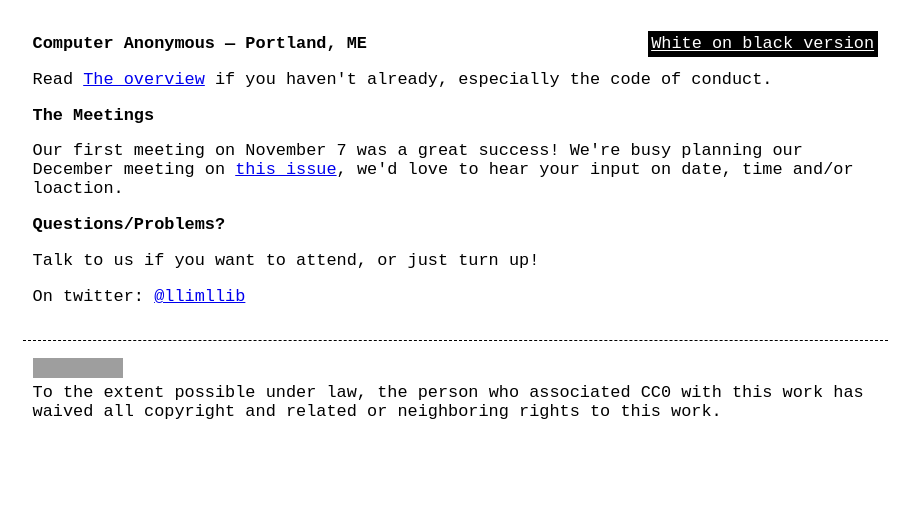
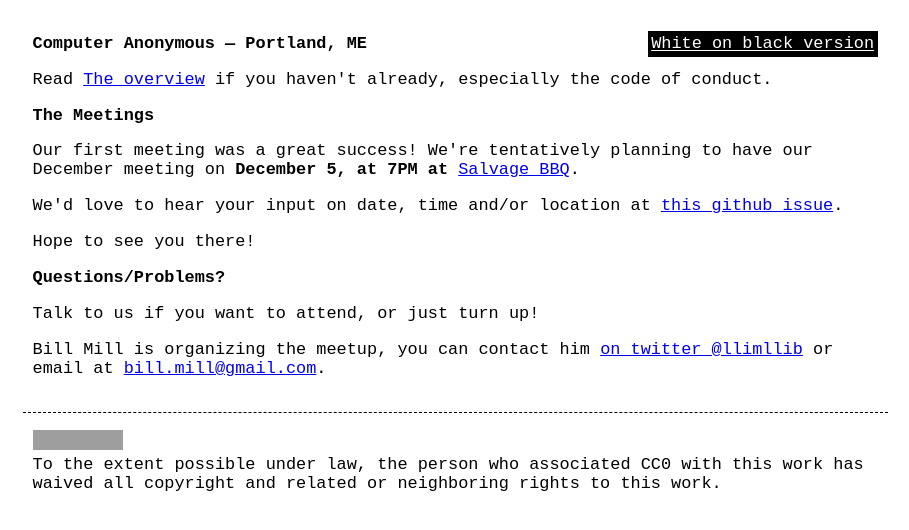
Before and after one commit to computeranonymous/computer, a Jekyll site: the page built from us_portland.html, in a window 1280 px wide. Shown: the top 530 px of the page, without its empty margins (185-1094 px from the left). Built offline with Jekyll 4.4.1, drawn with Linux system fonts in a browser that asks for light colours; grey boxes are pictures that could not be loaded.

Commit message:
Update meeting page with tentative december date and time
per issue #1

```diff
--- a/us_portland.html
+++ b/us_portland.html
@@ -3,16 +3,19 @@ layout: base
 title: Computer Anonymous - Portland
 ---
 <h1>Computer Anonymous — Portland, ME</h1>
-<p>
-    Read <a href="index.html">The overview</a> if you haven't already, especially the code of conduct.
-</p>
+
+<p>Read <a href="index.html">The overview</a> if you haven't already, especially the code of conduct.
 
 <h3>The Meetings</h3>
 
-<p>Our first meeting on November 7 was a great success! We're busy planning our December meeting on <a href="https://github.com/llimllib/computer/issues/1">this issue</a>, we'd love to hear your input on date, time and/or loaction.
+<p>Our first meeting was a great success! We're tentatively planning to have our December meeting on <b>December 5, at 7PM at</b> <a href="http://salvagebbq.com/">Salvage BBQ</a>.
+
+<p>We'd love to hear your input on date, time and/or location at <a href="https://github.com/llimllib/computer/issues/1">this github issue</a>.
+
+<p>Hope to see you there!
 
 <h3>Questions/Problems?</h3>
 
 <p>Talk to us if you want to attend, or just turn up!</p>
 
-<p>On twitter: <a href="https://twitter.com/llimllib">@llimllib</a></p>
+<p>Bill Mill is organizing the meetup, you can contact him <a href="https://twitter.com/llimllib">on twitter @llimllib</a> or email at <a href="mailto:bill.mill@gmail.com">bill.mill@gmail.com</a>.</p>
```
